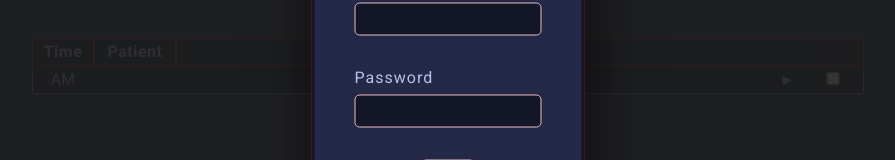
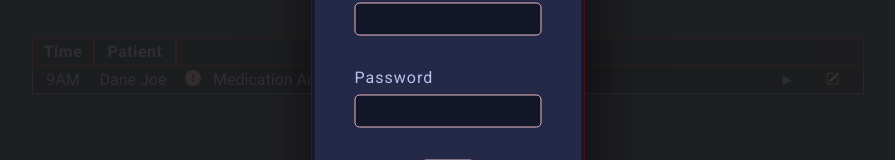
Before and after one commit to AndrewKohn/mgh-daily-schedule, a React (Vite) app in the folder client/: page / in a window 1280 px wide. Shown: the part 319-479 px from the top of the page, without its empty margins (192-1087 px from the left). Built offline with nearby package versions, Linux system fonts and the light colour scheme.

Commit message:
Update moved ternary operators to functions

```diff
--- a/client/src/components/ScheduleList/ScheduleListItem.tsx
+++ b/client/src/components/ScheduleList/ScheduleListItem.tsx
@@ -8,19 +8,45 @@ interface Props {}
 const ScheduleListItem = ({}) => {
   const [scheduleItem, setScheduleItem] = useState<ScheduleItem>();
 
-  // useEffect(() => {
-  //   setScheduleItem({
-  //     id: 11,
-  //     patientName: 'Dane Joe',
-  //     activityTime: 9,
-  //     activityTitle: 'Medication Administration',
-  //     activityNote:
-  //       'Insulin instructions...  Lorem ipsum dolor, sit amet consectetur adipisicing elit. Aut consequuntur odit nemo repudiandae. Deserunt numquam nulla qui error ipsum, quas maiores quasi asperiores odio labore aliquid unde facere at tenetur.',
-  //     isImportant: true,
-  //     isComplete: false,
-  //     isEdit: true,
-  //   });
-  // }, []);
+  useEffect(() => {
+    setScheduleItem({
+      id: 11,
+      patientName: 'Dane Joe',
+      activityTime: 9,
+      activityTitle: 'Medication Administration',
+      activityNote:
+        'Insulin instructions...  Lorem ipsum dolor, sit amet consectetur adipisicing elit. Aut consequuntur odit nemo repudiandae. Deserunt numquam nulla qui error ipsum, quas maiores quasi asperiores odio labore aliquid unde facere at tenetur.',
+      isImportant: true,
+      isComplete: false,
+      isEdit: true,
+    });
+  }, []);
+
+  const activityImportance = () => {
+    return scheduleItem?.isImportant ? (
+      <span className="important">
+        <BsFillExclamationCircleFill />
+      </span>
+    ) : (
+      ''
+    );
+  };
+
+  const activityAction = () => {
+    return scheduleItem?.isEdit ? (
+      <button className="edit-button">
+        <div className="edit-icon">
+          <BsPencilSquare />
+        </div>
+      </button>
+    ) : (
+      <input
+        className="checkbox"
+        type="checkbox"
+        defaultChecked={scheduleItem?.isComplete}
+      />
+    );
+  };
 
   return (
     <li className="schedule-list-item">
@@ -29,33 +55,13 @@ const ScheduleListItem = ({}) => {
         <p data-testid="required-name">{scheduleItem?.patientName}</p>
         <details className="activity-container">
           <summary data-testid="required-activity" className="activity-title">
-            {scheduleItem?.isImportant ? (
-              <span className="important">
-                <BsFillExclamationCircleFill />
-              </span>
-            ) : (
-              ''
-            )}
+            {activityImportance()}
 
             {scheduleItem?.activityTitle}
           </summary>
           <p className="activity-details">{scheduleItem?.activityNote}</p>
         </details>
-        <span className="action-container">
-          {scheduleItem?.isEdit ? (
-            <button className="edit-button">
-              <div className="edit-icon">
-                <BsPencilSquare />
-              </div>
-            </button>
-          ) : (
-            <input
-              className="checkbox"
-              type="checkbox"
-              defaultChecked={scheduleItem?.isComplete}
-            />
-          )}
-        </span>
+        <span className="action-container">{activityAction()}</span>
       </span>
     </li>
   );
```
